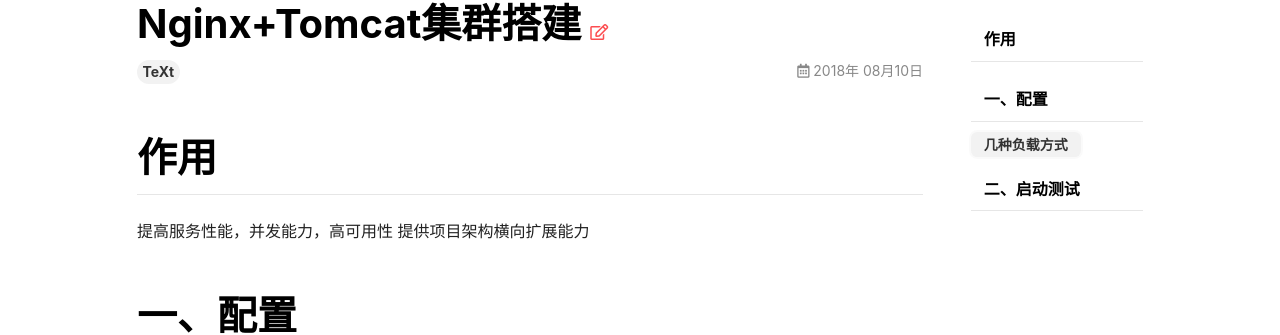
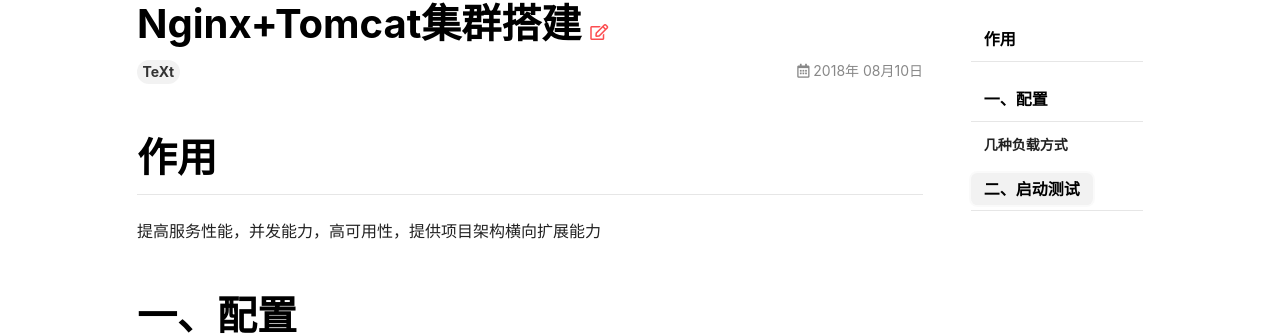
Before and after one commit to A175A174/A175A174.github.io, a Jekyll site: the page built from _posts/2018-08-10-Nginx+Tomcat集群搭建.md, in a window 1280 px wide and 900 px high. Shown: the part 112-447 px from the top of the window. Built offline with Jekyll 4.4.1, drawn with Linux system fonts in a browser that asks for light colours; nearby versions of some CDN libraries.

Commit message:
add blog

```diff
--- a/_posts/2018-08-10-Nginx+Tomcat集群搭建.md
+++ b/_posts/2018-08-10-Nginx+Tomcat集群搭建.md
@@ -6,8 +6,7 @@ tags: TeXt
 
 # 作用
 
-提高服务性能，并发能力，高可用性
-提供项目架构横向扩展能力
+提高服务性能，并发能力，高可用性，提供项目架构横向扩展能力
 
 # 一、配置
 
@@ -134,10 +133,10 @@ server {
 
 进入到Nginx的sbin目录，执行nginx文件
 
-![tu](../myres/20180810/20180810000010.png)
-![tu](../myres/20180810/20180809235251.png)
-![tu](../myres/20180810/20180809235303.png)
-![tu](../myres/20180810/20180809235351.png)
+![tu](/myres/20180810/20180810000010.png)
+![tu](/myres/20180810/20180809235251.png)
+![tu](/myres/20180810/20180809235303.png)
+![tu](/myres/20180810/20180809235351.png)
 
 可以看到访问同一地址可以随机访问Tomcat服务器
 
```
